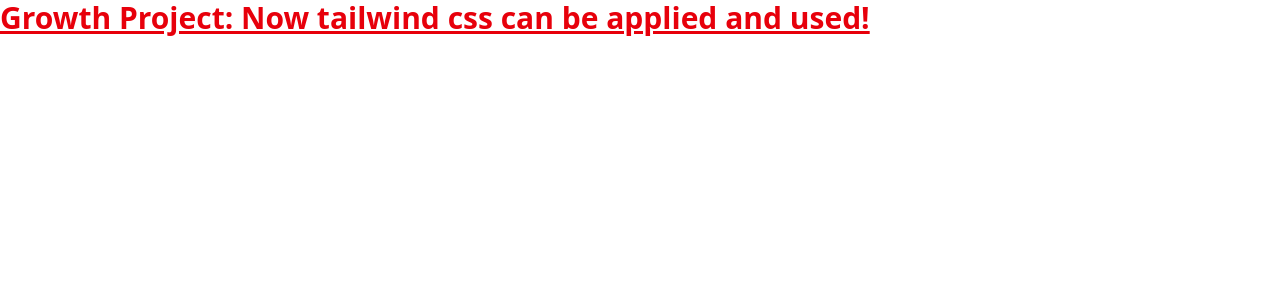
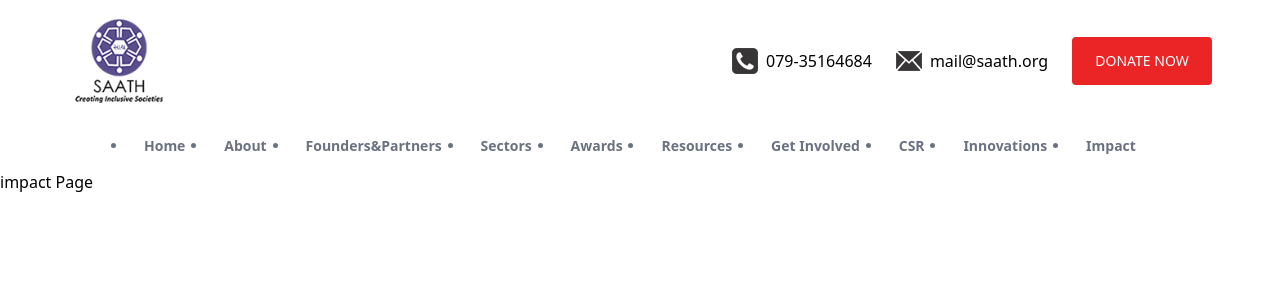
Before and after one commit to Sdrshubhamkumar/Growth-Project, a React (Vite) app: page /impact in a window 1280 px wide. Shown: the top 300 px of the page. Built offline with nearby package versions, Linux system fonts and the light colour scheme.

Commit message:
initilised setup for impact page

```diff
--- a/src/App.jsx
+++ b/src/App.jsx
@@ -1,12 +1,21 @@
-import './App.css'
+import { BrowserRouter as Router, Routes, Route } from 'react-router-dom';
+import Home from './pages/home/home';
+import Profile from './pages/about/profile';
+import Impact from './pages/Impact/impact';
+import Navbar from './components/navbar/navbar';
 
 function App() {
-
   return (
-    <>
-      <h1 className="text-3xl font-bold underline text-red-600">Growth Project: Now tailwind css can be applied and used!</h1>
-    </>
-  )
+    <Router>
+      <Navbar />
+      <Routes>
+        <Route path="/" element={<Home />} />
+        <Route path="/profile" element={<Profile />} />
+        <Route path="/history" element={<History />} />
+        <Route path="/impact" element={<Impact />} />
+      </Routes>
+    </Router>
+  );
 }
 
-export default App
+export default App;
--- /dev/null
+++ b/src/pages/Impact/impact.jsx
@@ -0,0 +1,9 @@
+import React from 'react'
+
+function impact() {
+  return (
+    <div>impact Page</div>
+  )
+}
+
+export default impact
```
